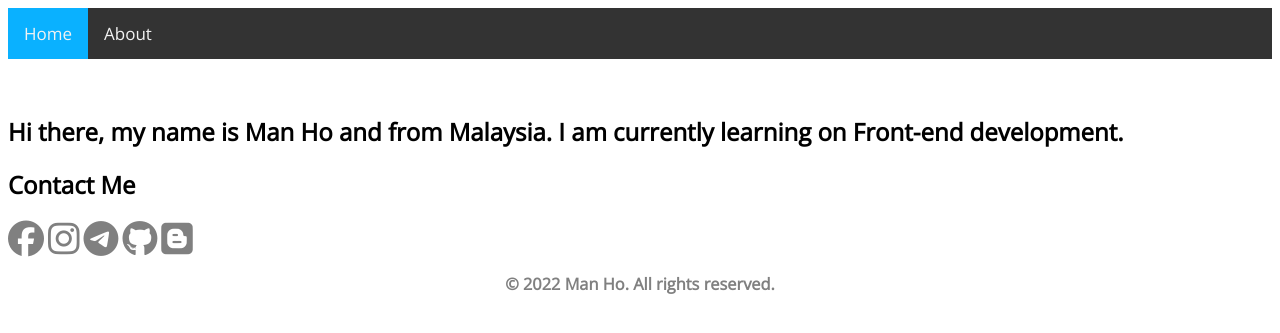
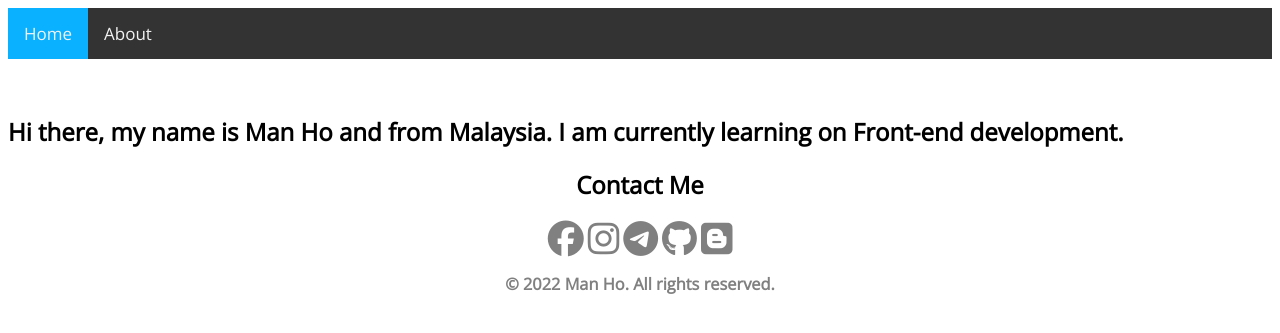
Before and after one commit to manho30/v1.manho30.me, a PHP site: page / in a window 1280 px wide. Shown: the top 333 px of the page. Run offline with PHP 8.4, Linux system fonts and the light colour scheme; some libraries are stand-ins or nearby versions.

Commit message:
Update index.css

```diff
--- a/index.css
+++ b/index.css
@@ -15,7 +15,7 @@ a {
 	overflow: hidden;
 	background-color: #333;
 }
-.icons a {
+.icons {
         text-align: center;
 }
 .copy_right {
```
